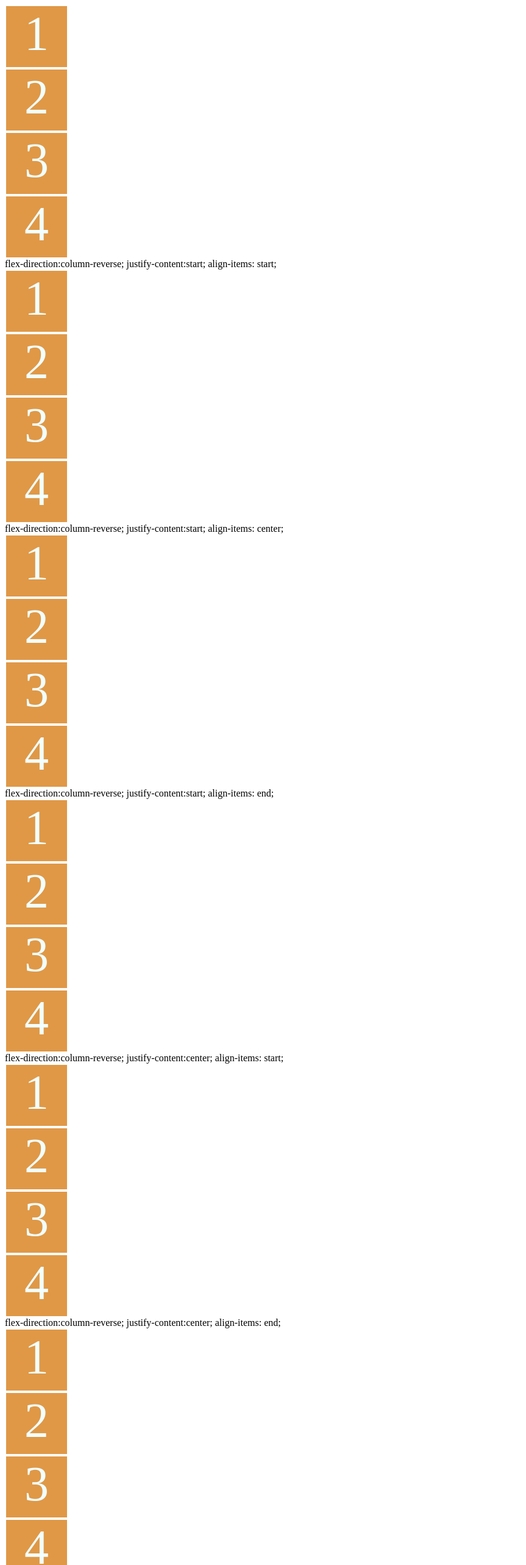
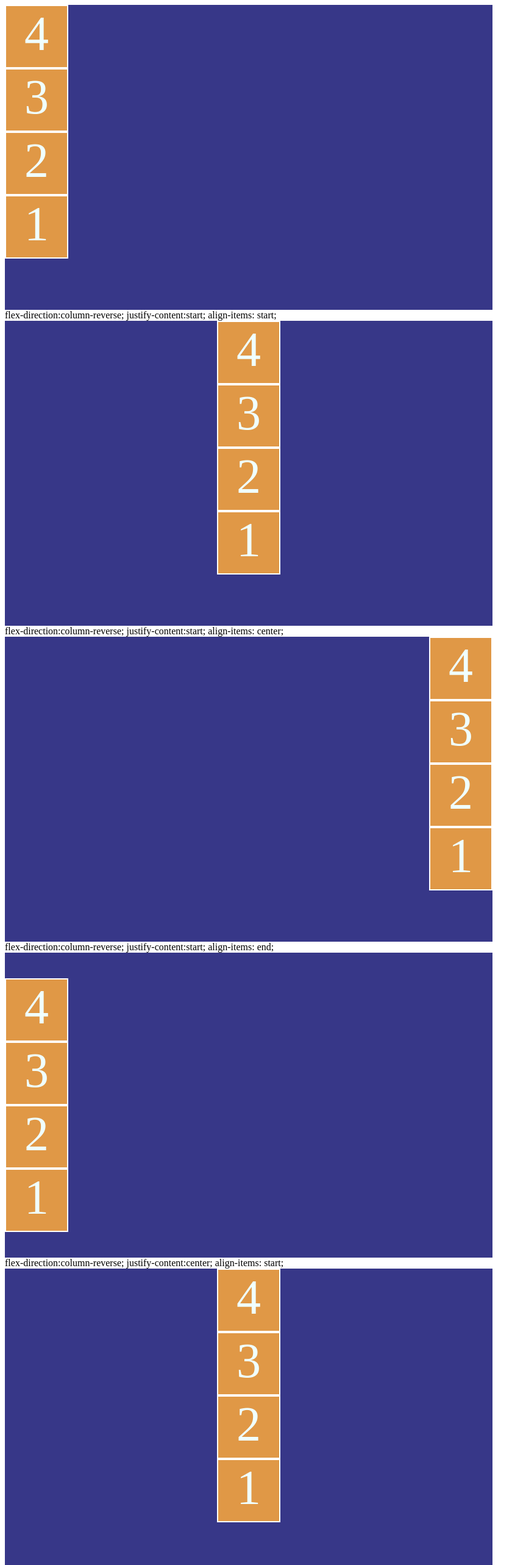
Before and after one commit to ravi1620/flex-box1, a plain HTML site: page flex-box 1/flex-column-reverse-justify-content-align-items.html in a window 1280 px wide. Shown: the top 2566 px of the page at 61% size, without its empty margins (0-863 px from the left). Drawn offline with Linux system fonts and the light colour scheme.

Commit message:
Update flex-column-reverse-justify-content-align-items.html

```diff
--- a/flex-box 1/flex-column-reverse-justify-content-align-items.html
+++ b/flex-box 1/flex-column-reverse-justify-content-align-items.html
@@ -7,7 +7,7 @@
     <link rel="stylesheet" href="style.css" />
   </head>
   <body>
-    <div class="flex_column-reverse_Justify-content_Align-items1">
+    <div class="mainDiv flex_column-reverse_Justify-content_Align-items1">
       <div class="div1">1</div>
       <div class="div1">2</div>
       <div class="div1">3</div>
@@ -15,7 +15,7 @@
     </div>
     flex-direction:column-reverse; justify-content:start; align-items: start;<br />
 
-    <div class="flex_column-reverse_Justify-content_Align-items2">
+    <div class="mainDiv flex_column-reverse_Justify-content_Align-items2">
       <div class="div1">1</div>
       <div class="div1">2</div>
       <div class="div1">3</div>
@@ -24,7 +24,7 @@
     flex-direction:column-reverse; justify-content:start; align-items:
     center;<br />
 
-    <div class="flex_column-reverse_Justify-content_Align-items3">
+    <div class="mainDiv flex_column-reverse_Justify-content_Align-items3">
       <div class="div1">1</div>
       <div class="div1">2</div>
       <div class="div1">3</div>
@@ -32,7 +32,7 @@
     </div>
     flex-direction:column-reverse; justify-content:start; align-items: end;<br />
 
-    <div class="flex_column-reverse_Justify-content_Align-items4">
+    <div class="mainDiv flex_column-reverse_Justify-content_Align-items4">
       <div class="div1">1</div>
       <div class="div1">2</div>
       <div class="div1">3</div>
@@ -41,7 +41,7 @@
     flex-direction:column-reverse; justify-content:center; align-items:
     start;<br />
 
-    <div class="flex_column-reverse_Justify-content_Align-items5">
+    <div class="mainDiv flex_column-reverse_Justify-content_Align-items5">
       <div class="div1">1</div>
       <div class="div1">2</div>
       <div class="div1">3</div>
@@ -49,7 +49,7 @@
     </div>
     flex-direction:column-reverse; justify-content:center; align-items: end;<br />
 
-    <div class="flex_column-reverse_Justify-content_Align-items6">
+    <div class="mainDiv flex_column-reverse_Justify-content_Align-items6">
       <div class="div1">1</div>
       <div class="div1">2</div>
       <div class="div1">3</div>
@@ -58,7 +58,7 @@
     flex-direction:column-reverse; justify-content:end; align-items: start;
     <br />
 
-    <div class="flex_column-reverse_Justify-content_Align-items7">
+    <div class="mainDiv flex_column-reverse_Justify-content_Align-items7">
       <div class="div1">1</div>
       <div class="div1">2</div>
       <div class="div1">3</div>
@@ -66,7 +66,7 @@
     </div>
     flex-direction:column-reverse; justify-content:end; align-items: end;<br />
 
-    <div class="flex_column-reverse_Justify-content_Align-items8">
+    <div class="mainDiv flex_column-reverse_Justify-content_Align-items8">
       <div class="div1">1</div>
       <div class="div1">2</div>
       <div class="div1">3</div>
@@ -74,7 +74,7 @@
     </div>
     flex-direction:column-reverse; justify-content:end; align-items: start;<br />
 
-    <div class="flex_column-reverse_Justify-content_Align-items9">
+    <div class="mainDiv flex_column-reverse_Justify-content_Align-items9">
       <div class="div1">1</div>
       <div class="div1">2</div>
       <div class="div1">3</div>
```
